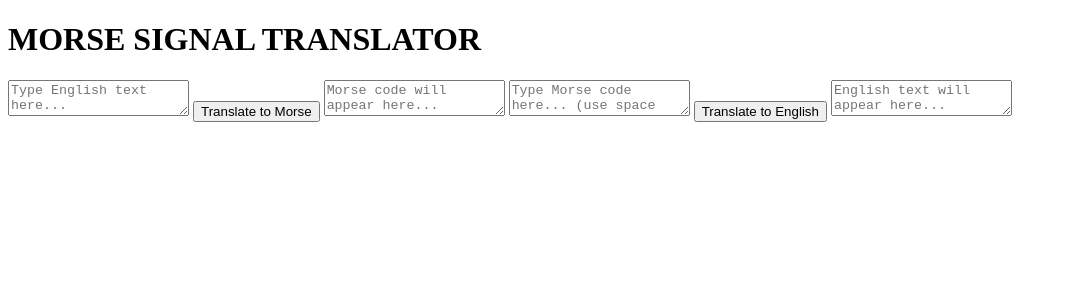
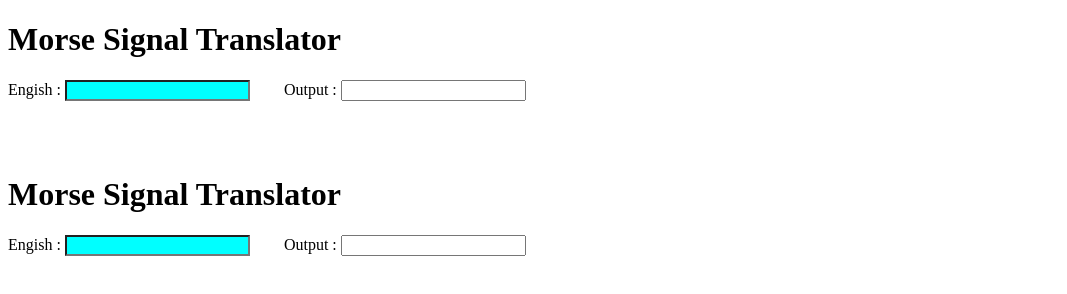
Before and after one commit to Astonishing/Morse-Signal-Translator, a plain HTML site: page index.html in a window 1280 px wide. Shown: the whole page, without its empty margins (0-1067 px from the left). Drawn offline with Linux system fonts and the light colour scheme.

Commit message:
Some styling

```diff
--- a/index.html
+++ b/index.html
@@ -1,25 +1,29 @@
 <!DOCTYPE html>
 <html lang="en">
-<head>
-<meta charset="UTF-8">
-<meta name="viewport" content="width=device-width, initial-scale=1.0">
-<title>MORSE SIGNAL TRANSLATOR</title>
-<style>
+  <head>
+    <meta charset="UTF-8" />
+    <meta name="viewport" content="width=device-width, initial-scale=1.0" />
+    <title>Document</title>
+  </head>
+  <style>
+    .yes{
+        margin-right: 30px ;
+        color: blue;
+        background-color: aqua;
+    }
+  </style>
+  <body>
+    <h1>Morse Signal Translator</h1>
+    Engish : <input type="text" class="yes" />
 
-</style>
-</head>
-<body>
-<div class="container">
-    <h1>MORSE SIGNAL TRANSLATOR</h1>
-    <textarea id="englishInput" placeholder="Type English text here..."></textarea>
-    <button onclick="englishToMorse()">Translate to Morse</button>
-    <textarea id="morseOutput" placeholder="Morse code will appear here..."></textarea>
+    Output : <input type="text" />
+    <br>
+    <br>
+    <br>
+    <br>
+    <h1>Morse Signal Translator</h1>
+    Engish : <input type="text" class="yes" />
 
-    <textarea id="morseInput" placeholder="Type Morse code here... (use space between letters, / for space)"></textarea>
-    <button onclick="morseToEnglish()">Translate to English</button>
-    <textarea id="englishOutput" placeholder="English text will appear here..."></textarea>
-</div>
-
-
-</body>
+    Output : <input type="text" />
+  </body>
 </html>
```
